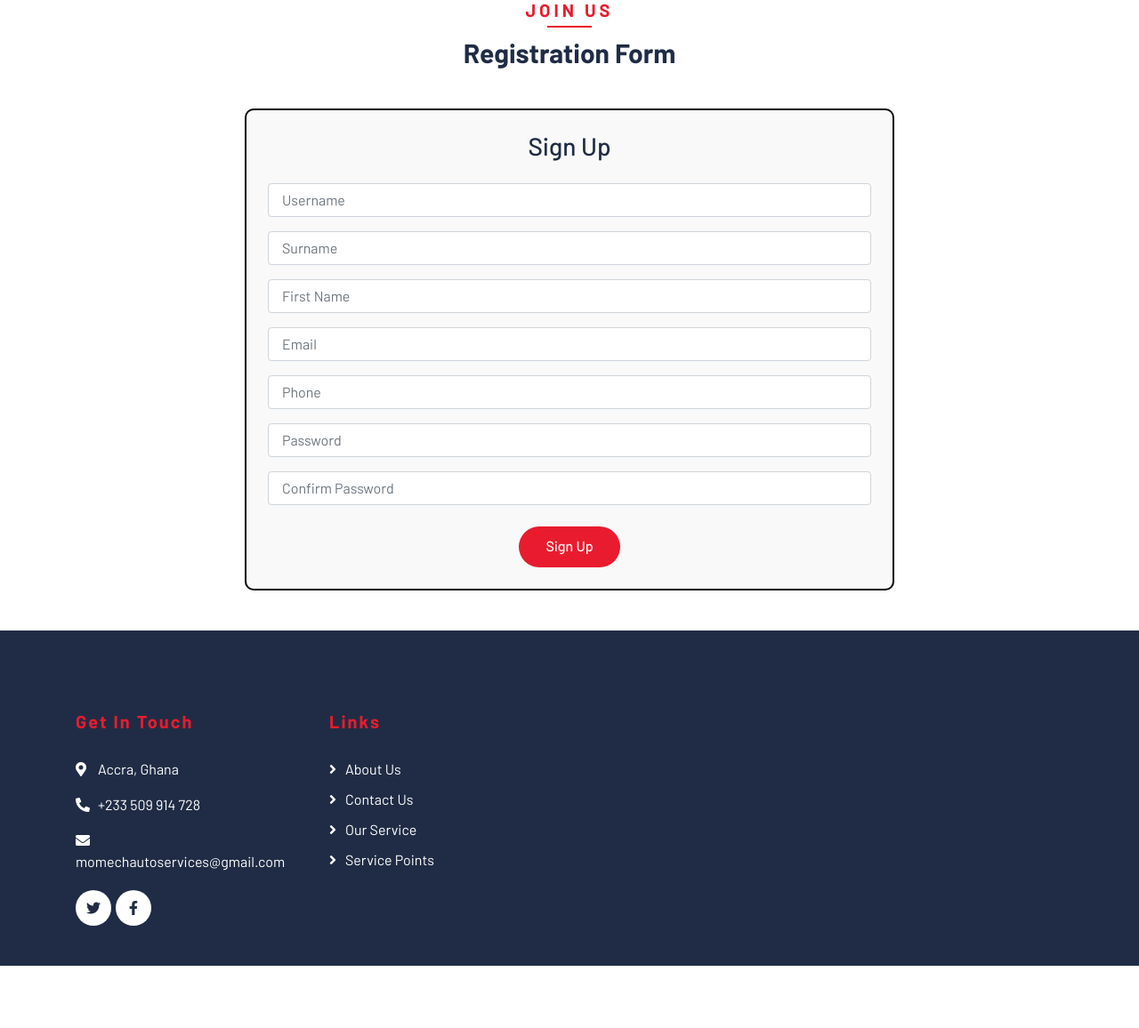
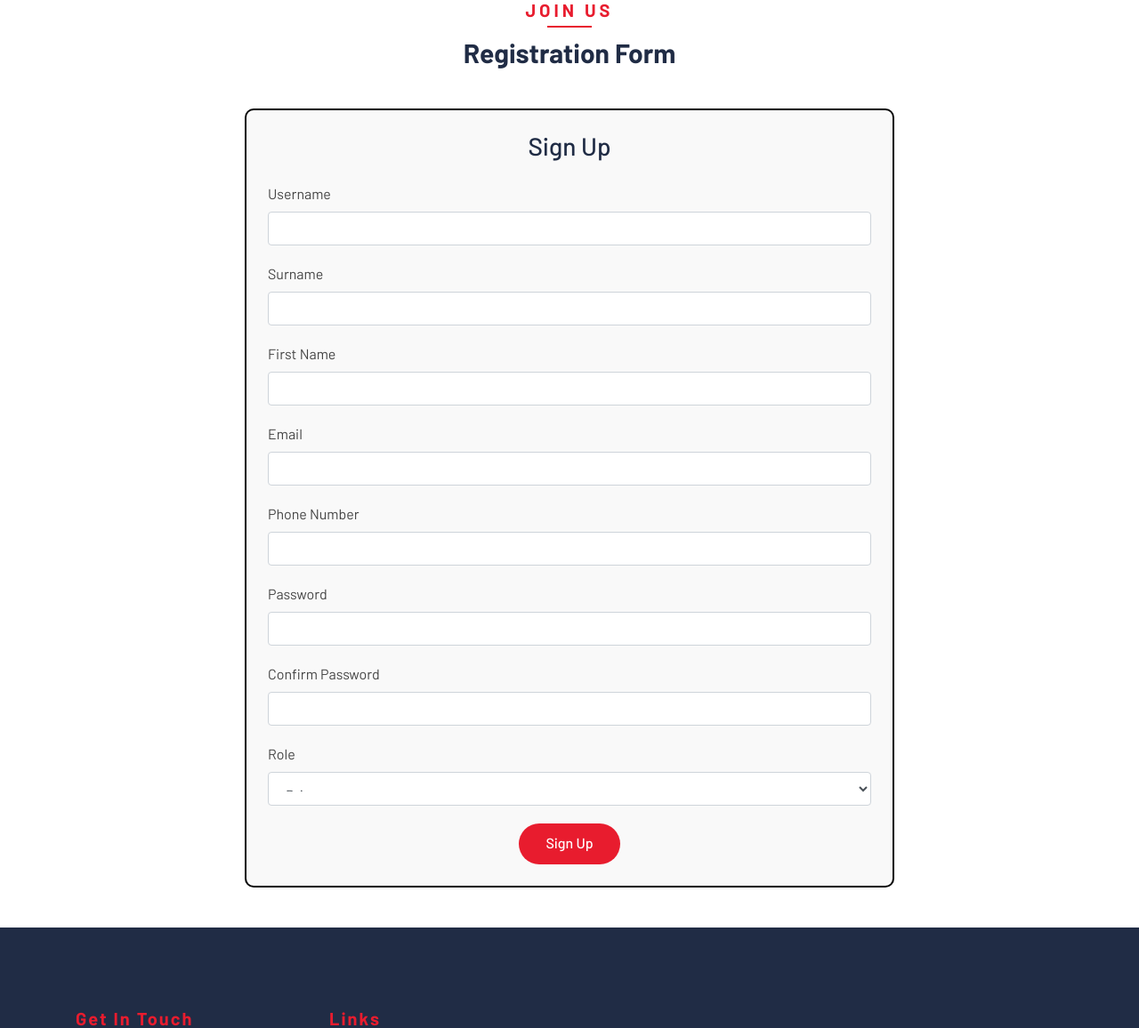
Before and after one commit to Agbode-Milan/mvpportfolioproject, a Flask app: page /register in a window 1280 px wide. Shown: the part 218-1374 px from the top of the page at 89% size. Before the commit the page ends 1304 px from the top, so only its background shows below. Run offline with Flask 3, Linux system fonts and the light colour scheme; some libraries are stand-ins or nearby versions.

Commit message:
FEAT:changes to the account route and register to make it more interactive

```diff
--- a/app/forms.py
+++ b/app/forms.py
@@ -6,27 +6,24 @@ from flask_wtf import FlaskForm
 from wtforms.validators import (
         DataRequired, Length, Email, EqualTo, Regexp
         )
-from wtforms import SubmitField, StringField, PasswordField, BooleanField, TextAreaField, IntegerField
+from wtforms import SubmitField, StringField, PasswordField, BooleanField, TextAreaField, IntegerField, FloatField, SelectField
 from wtforms.validators import NumberRange
 
 
 class RegistrationForm(FlaskForm):
     """Class that handles the registration task for new users"""
-    username = StringField(
-            "Username",
-            validators=[DataRequired(), Length(min=2, max=20)])
-    surname = StringField(
-        "Surname",
-        validators=[DataRequired(), Length(min=2, max=20)])
-    first_name = StringField(
-        "First Name",
-        validators=[DataRequired(), Length(min=2, max=20)])
+    username = StringField("Username", validators=[DataRequired(), Length(min=2, max=20)])
+    surname = StringField("Surname", validators=[DataRequired(), Length(min=2, max=20)])
+    first_name = StringField("First Name", validators=[DataRequired(), Length(min=2, max=20)])
     email = StringField("Email", validators=[DataRequired(), Email()])
     phone = StringField("Phone Number", validators=[Regexp('^\+(?:[0-9] ?){6,14}[0-9]$')])
     password = PasswordField("Password", validators=[DataRequired()])
-    confirm_password = PasswordField(
-            "Confirm Password",
-            validators=[DataRequired(), EqualTo("password")])
+    confirm_password = PasswordField("Confirm Password", validators=[DataRequired(), EqualTo("password")])
+    role = SelectField("Role", choices=[('driver', 'Driver'), ('mechanic', 'Mechanic')], validators=[DataRequired()])
+    vehicle_details = StringField("Vehicle Details")  #for drivers
+    location = StringField("Location")  # for mechanics
+    expertise = StringField("Expertise")  #for mechanics
+    service_rates = FloatField("Service Rates")  #for mechanics
     submit = SubmitField("Sign Up")
 
 
--- a/app/routes.py
+++ b/app/routes.py
@@ -5,7 +5,7 @@ import bcrypt
 from flask import Blueprint, render_template, redirect, url_for, flash, request
 from flask_login import login_user, logout_user, login_required, current_user
 from app import db
-from app.models import User, Feedback, Mechanic, Driver
+from app.models import User, Feedback, Mechanic, Driver, ServiceRequest
 from app.forms import RegistrationForm, FeedbackForm, ServiceRequestForm
 from app.forms import Login
 
@@ -26,12 +26,19 @@ def register():
         db.session.add(user)
         db.session.commit()
 
-        send_email(user.email) #function that sends confirmation male to new users
+        if form.role.data == 'driver':
+            driver = Driver(user_id=user.id, vehicle_details=form.vehicle_details.data)
+            db.session.add(driver)
+        elif form.role.data == 'mechanic':
+            mechanic = Mechanic(user_id=user.id, location=form.location.data, expertise=form.expertise.data, service_rates=form.service_rates.data)
+            db.session.add(mechanic)
+        db.session.commit()
+
+        send_email(user.email)  # Function that sends confirmation mail to new users
 
         flash('Your account has been created! You can Login Now', 'success')
         return redirect(url_for('main.login'))
     return render_template('registration_form.html', title='Register', form=form)
-
 
 def send_email(reciever_mail):
     """Script that enables sending of email"""
@@ -59,10 +66,6 @@ def send_email(reciever_mail):
 
     except Exception as e:
         print(f"Failed to send mail: {e}")
-
-
-
-
 
 
 @main.route('/login', methods=['GET', 'POST'])
@@ -127,12 +130,17 @@ def location():
 @main.route('/contact')
 def contact():
     return render_template('contact.html')
-#function that enables user to send recieve email notification.
 
+@main.route('/account', methods=['GET', 'POST'])
+@login_required
 def account():
+    if current_user.role != 'driver':
+        flash('Only drivers can request services.', 'danger')
+        return redirect(url_for('main.home'))
+
     service_form = ServiceRequestForm()
     if service_form.validate_on_submit():
-        service_request = ServiceRequestForm(
+        service_request = ServiceRequest(
             user_id=current_user.id,
             service_type=service_form.service_type.data,
             description=service_form.description.data,
@@ -143,7 +151,7 @@ def account():
         flash('Service request submitted!', 'success')
         return redirect(url_for('main.account'))
 
-    service_requests = ServiceRequestForm.query.filter_by(user_id=current_user.id).all()
+    service_requests = ServiceRequest.query.filter_by(user_id=current_user.id).all()
     feedbacks = Feedback.query.filter_by(user_id=current_user.id).all()
 
     return render_template(
--- a/app/templates/account.html
+++ b/app/templates/account.html
@@ -42,7 +42,7 @@
                 </ul>
 
                 <h2 class="mt-4">Request a Service</h2>
-                <form method="POST" action="{{ url_for('account') }}">
+                <form method="POST" action="{{ url_for('main.account') }}">
                     {{ service_form.hidden_tag() }}
                     <div class="form-group">
                         {{ service_form.service_type.label(class="form-control-label") }}
--- a/app/templates/registration_form.html
+++ b/app/templates/registration_form.html
@@ -5,27 +5,25 @@
     <meta charset="utf-8">
     <title>Momech Auto Services</title>
     <meta content="width=device-width, initial-scale=1.0" name="viewport">
-    <meta content=" Website " name="keywords">
-    <meta content=" Website " name="description">
+    <meta content="Website" name="keywords">
+    <meta content="Website" name="description">
 
     <!-- Favicon -->
-    <link href="app/static/img/favicon.ico" rel="icon">
+    <link href="{{ url_for('static', filename='img/favicon.ico') }}" rel="icon">
 
     <!-- Google Font -->
-    <link href="https://fonts.googleapis.com/css2?family=Barlow:wght@400;500;600;700;800;900&display=swap"
-        rel="stylesheet">
+    <link href="https://fonts.googleapis.com/css2?family=Barlow:wght@400;500;600;700;800;900&display=swap" rel="stylesheet">
 
     <!-- CSS Libraries -->
     <link href="https://stackpath.bootstrapcdn.com/bootstrap/4.4.1/css/bootstrap.min.css" rel="stylesheet">
     <link href="https://cdnjs.cloudflare.com/ajax/libs/font-awesome/5.10.0/css/all.min.css" rel="stylesheet">
-    <link href="/static/lib/flaticon/font/flaticon.css" rel="stylesheet">
-    <link href="static/static/lib/animate/animate.min.css" rel="stylesheet">
-    <link href="/static/lib/owlcarousel/assets/owl.carousel.min.css" rel="stylesheet">
+    <link href="{{ url_for('static', filename='lib/flaticon/font/flaticon.css') }}" rel="stylesheet">
+    <link href="{{ url_for('static', filename='lib/animate/animate.min.css') }}" rel="stylesheet">
+    <link href="{{ url_for('static', filename='lib/owlcarousel/assets/owl.carousel.min.css') }}" rel="stylesheet">
 
     <!-- Stylesheet -->
     <link href="{{ url_for('static', filename='css/style.css') }}" rel="stylesheet">
     <script src="{{ url_for('static', filename='js/main.js') }}"></script>
-</head>
 
     <style>
         .form-group {
@@ -113,7 +111,6 @@
                     <div class="logo">
                         <a href="{{ url_for('main.home') }}">
                             <h1>Momech<span>Auto</span></h1>
-
                         </a>
                     </div>
                 </div>
@@ -171,15 +168,12 @@
                 <div class="collapse navbar-collapse justify-content-between" id="navbarCollapse">
                     <div class="navbar-nav mr-auto">
                         <a href="{{ url_for('main.home') }}" class="nav-item nav-link"><strong>Home</strong></a>
-                        <a href="{{ url_for('main.about') }}"
-                            class="nav-item nav-link active"><strong>About</strong></a>
+                        <a href="{{ url_for('main.about') }}" class="nav-item nav-link active"><strong>About</strong></a>
                         <a href="{{ url_for('main.service') }}" class="nav-item nav-link"><strong>Service</strong></a>
-                        <a href="{{ url_for('main.location') }}" class="nav-item nav-link"><strong>Service
-                                Points</strong></a>
+                        <a href="{{ url_for('main.location') }}" class="nav-item nav-link"><strong>Service Points</strong></a>
                         <a href="{{ url_for('main.contact') }}" class="nav-item nav-link"><strong>Contact</strong></a>
                         <a href="{{ url_for('main.login') }}" class="nav-item nav-link"><strong>Login</strong></a>
-                        <a href="{{ url_for('main.register') }}" class="nav-item nav-link"><strong>Create an
-                                Account</strong></a>
+                        <a href="{{ url_for('main.register') }}" class="nav-item nav-link"><strong>Create an Account</strong></a>
                     </div>
                 </div>
             </nav>
@@ -198,29 +192,49 @@
                 <div class="col-lg-8 col-md-10 col-sm-12">
                     <div class="registration-form p-4" style="border: 2px solid #000000; border-radius: 10px;">
                         <h3 class="text-center mb-4">Sign Up</h3>
-                        <form>
-                            <div class="form-group mb-3">
-                                <input type="text" class="form-control" placeholder="Username" required="required" />
+                        <form method="POST" action="{{ url_for('main.register') }}">
+                            {{ form.hidden_tag() }}
+                            <div class="form-group">
+                                {{ form.username.label(class="form-control-label") }}
+                                {{ form.username(class="form-control") }}
                             </div>
-                            <div class="form-group mb-3">
-                                <input type="text" class="form-control" placeholder="Surname" required="required" />
+                            <div class="form-group">
+                                {{ form.surname.label(class="form-control-label") }}
+                                {{ form.surname(class="form-control") }}
                             </div>
-                            <div class="form-group mb-3">
-                                <input type="text" class="form-control" placeholder="First Name" required="required" />
+                            <div class="form-group">
+                                {{ form.first_name.label(class="form-control-label") }}
+                                {{ form.first_name(class="form-control") }}
                             </div>
-                            <div class="form-group mb-3">
-                                <input type="email" class="form-control" placeholder="Email" required="required" />
+                            <div class="form-group">
+                                {{ form.email.label(class="form-control-label") }}
+                                {{ form.email(class="form-control") }}
                             </div>
-                            <div class="form-group mb-3">
-                                <input type="tel" class="form-control" placeholder="Phone" required="required" />
+                            <div class="form-group">
+                                {{ form.phone.label(class="form-control-label") }}
+                                {{ form.phone(class="form-control") }}
                             </div>
-                            <div class="form-group mb-3">
-                                <input type="password" class="form-control" placeholder="Password"
-                                    required="required" />
+                            <div class="form-group">
+                                {{ form.password.label(class="form-control-label") }}
+                                {{ form.password(class="form-control") }}
                             </div>
-                            <div class="form-group mb-4">
-                                <input type="password" class="form-control" placeholder="Confirm Password"
-                                    required="required" />
+                            <div class="form-group">
+                                {{ form.confirm_password.label(class="form-control-label") }}
+                                {{ form.confirm_password(class="form-control") }}
+                            </div>
+                            <div class="form-group">
+                                {{ form.role.label(class="form-control-label") }}
+                                {{ form.role(class="form-control", id="role-select") }}
+                            </div>
+                            <div class="form-group" id="driver-fields" style="display: none;">
+                                {{ form.vehicle_details.label(class="form-control-label") }}
+                                {{ form.vehicle_details(class="form-control") }}
+                            </div>
+                            <div class="form-group" id="mechanic-fields" style="display: none;">
+                                {{ form.location.label(class="form-control-label") }}
+                                {{ form.location(class="form-control") }}
+                                {{ form.expertise.label(class="form-control-label") }}
+                                {{ form.expertise(class="form-control") }}
                             </div>
                             <div class="text-center">
                                 <button class="btn btn-custom" type="submit">Sign Up</button>
@@ -232,7 +246,6 @@
         </div>
     </div>
     <!-- Form End -->
-
 
     <!-- Footer Start -->
     <div class="footer">
@@ -260,15 +273,12 @@
                     </div>
                 </div>
                 <div class="col-lg-3 col-md-6">
-
                 </div>
                 <div class="col-lg-3 col-md-6">
-
                 </div>
             </div>
         </div>
     </div>
-
     <!-- Footer End -->
 
     <!-- Back to top button -->
@@ -282,17 +292,34 @@
     <!-- JavaScript Libraries -->
     <script src="https://code.jquery.com/jquery-3.4.1.min.js"></script>
     <script src="https://stackpath.bootstrapcdn.com/bootstrap/4.4.1/js/bootstrap.bundle.min.js"></script>
-    <script src="/static/lib/easing/easing.min.js"></script>
-    <script src="/static/lib/owlcarousel/owl.carousel.min.js"></script>
-    <script src="/static/lib/waypoints/waypoints.min.js"></script>
-    <script src="/static/lib/counterup/counterup.min.js"></script>
+    <script src="{{ url_for('static', filename='lib/easing/easing.min.js') }}"></script>
+    <script src="{{ url_for('static', filename='lib/owlcarousel/owl.carousel.min.js') }}"></script>
+    <script src="{{ url_for('static', filename='lib/waypoints/waypoints.min.js') }}"></script>
+    <script src="{{ url_for('static', filename='lib/counterup/counterup.min.js') }}"></script>
 
     <!-- Contact Javascript File -->
-    <script src="/mail/jqBootstrapValidation.min.js"></script>
-    <script src="/mail/contact.js"></script>
+    <script src="{{ url_for('static', filename='mail/jqBootstrapValidation.min.js') }}"></script>
+    <script src="{{ url_for('static', filename='mail/contact.js') }}"></script>
 
     <!-- Javascript -->
-    <script src="/static/js/main.js"></script>
+    <script src="{{ url_for('static', filename='js/main.js') }}"></script>
+    <script>
+        document.getElementById('role-select').addEventListener('change', function () {
+            var role = this.value;
+            var driverFields = document.getElementById('driver-fields');
+            var mechanicFields = document.getElementById('mechanic-fields');
+            if (role === 'driver') {
+                driverFields.style.display = 'block';
+                mechanicFields.style.display = 'none';
+            } else if (role === 'mechanic') {
+                driverFields.style.display = 'none';
+                mechanicFields.style.display = 'block';
+            } else {
+                driverFields.style.display = 'none';
+                mechanicFields.style.display = 'none';
+            }
+        });
+    </script>
 </body>
 
 </html>
```
Also changed, not shown: app/models.py (+9 -0 lines).
